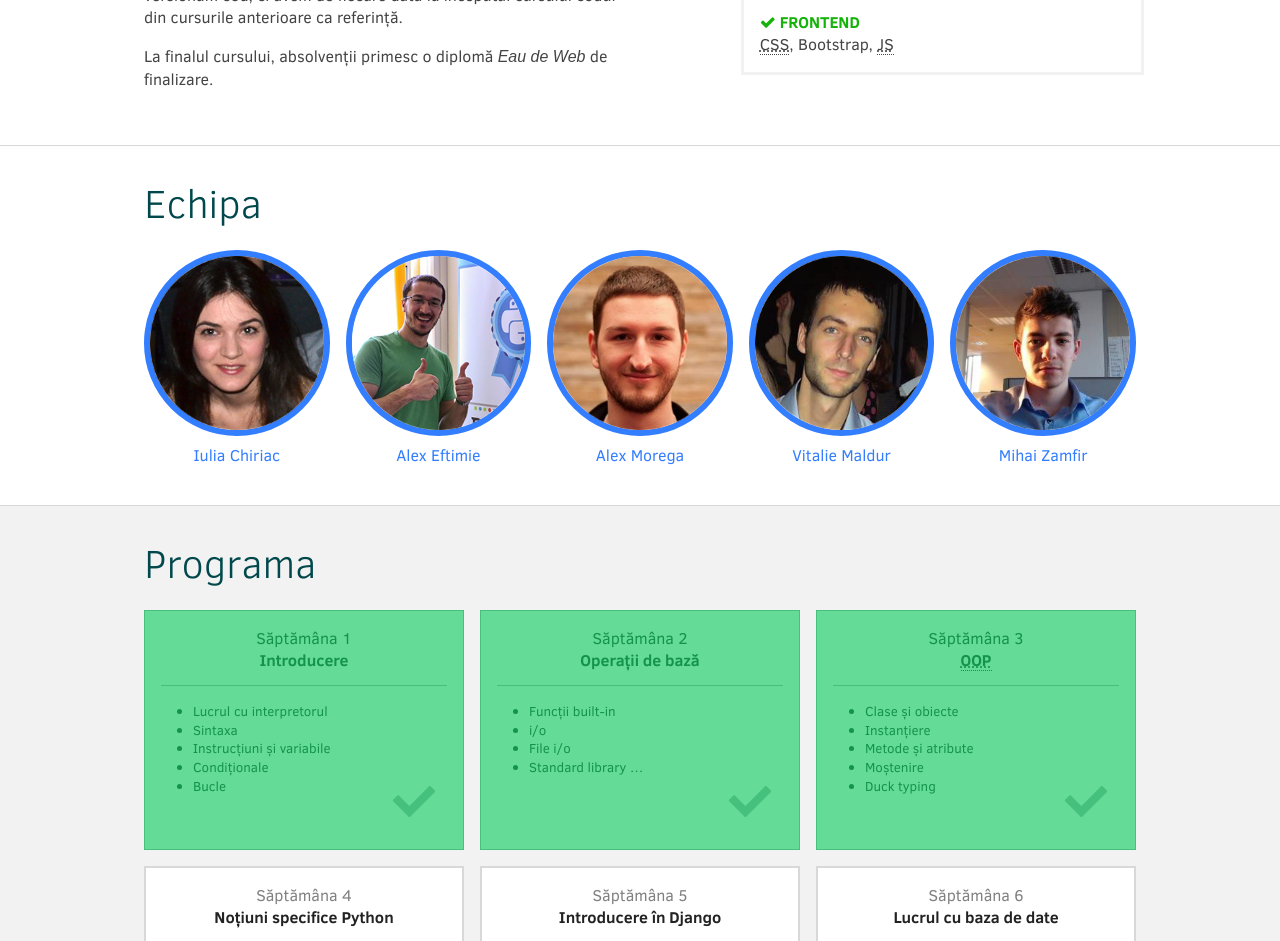
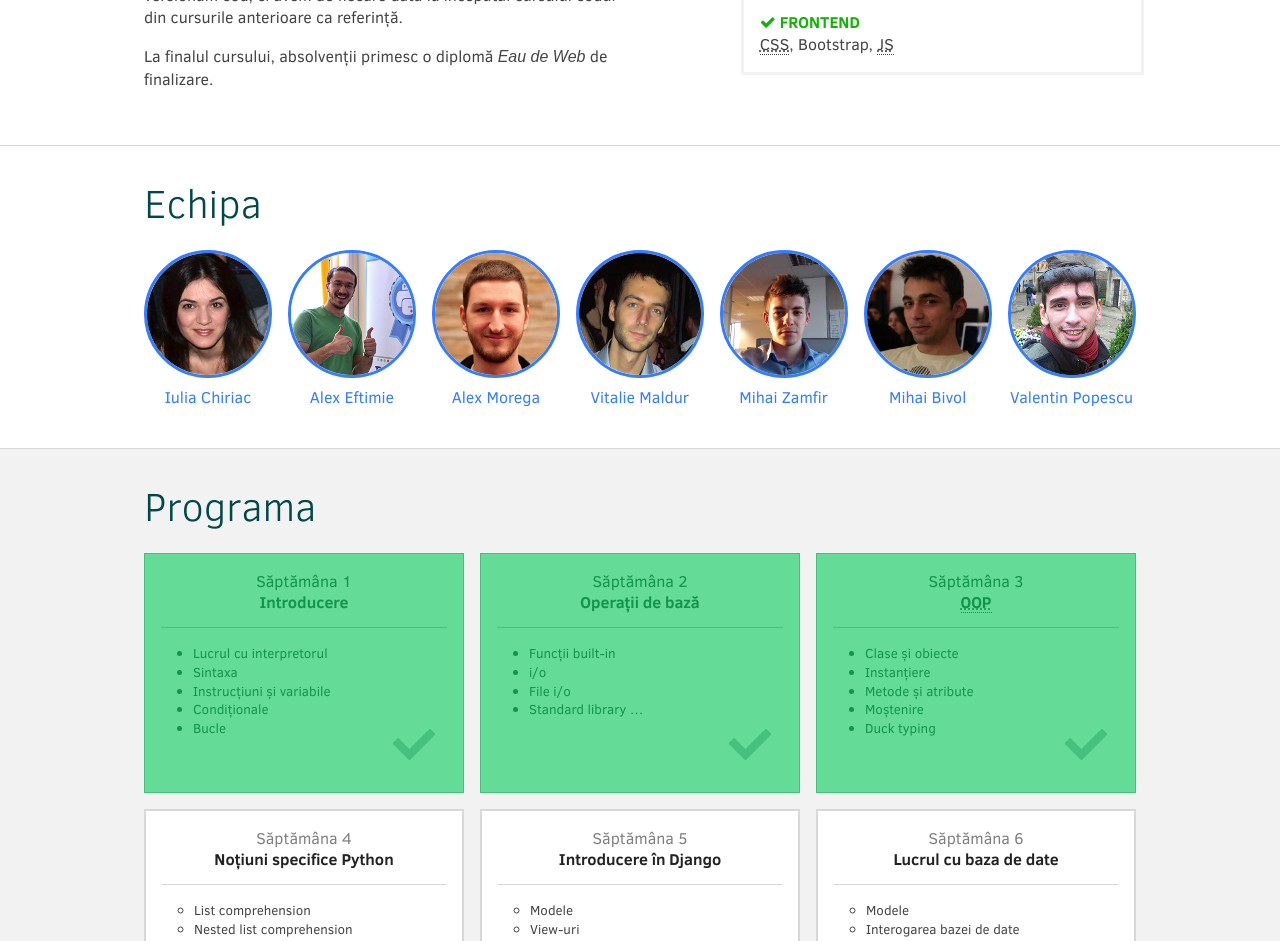
Before and after one commit to eaudeweb/purepython, a Jekyll site: the page index.html, which Jekyll copies as it is, in a window 1280 px wide. Shown: the part 1194-2135 px from the top of the page. Built offline with Jekyll 4.4.1, drawn with Linux system fonts in a browser that asks for light colours; nearby versions of some CDN libraries; some web fonts are replaced; Markdown is read by kramdown in place of the engine named in the settings.

Commit message:
The more the merrier

```diff
--- a/css/main.css
+++ b/css/main.css
@@ -625,10 +625,10 @@ a[data-modal="close"]:hover {
   }
   .profile-link {
     text-align: left;
-    line-height: 48px;
+    line-height: 60px;
   }
   .avatar {
-    width: 48px;
+    width: 60px;
     float: left;
     border-width: 2px;
     margin-right: .5em;
@@ -669,10 +669,10 @@ a[data-modal="close"]:hover {
     width: 50%;
   }
   .team-member {
-    width: 20%;
+    width: 14.28%;
   }
   .avatar {
-    border-width: 6px;
+    border-width: 3px;
   }
   .schedule .col {
     width: 33.333333%;
--- a/index.html
+++ b/index.html
@@ -124,6 +124,18 @@
             <a class="profile-link" href="http://ro.linkedin.com/pub/mihai-zamfir/67/92a/9b0">
               <div class="img avatar"><img src="img/avatar-mihai.png" alt="Mihai Zamfir"></div>
               Mihai Zamfir
+            </a>
+          </li>
+          <li class="col team-member">
+            <a class="profile-link" href="http://ro.linkedin.com/pub/mihai-bivol/38/258/501">
+              <div class="img avatar"><img src="img/avatar-bivol.png" alt="Mihai Bivol"></div>
+              Mihai Bivol
+            </a>
+          </li>
+          <li class="col team-member">
+            <a class="profile-link" href="https://www.behance.net/ppscvalentin">
+              <div class="img avatar"><img src="img/avatar-valoare.png" alt="Valentin Popescu"></div>
+              Valentin Popescu
             </a>
           </li>
         </ul>
```
Also changed, not shown: img/avatar-bivol.png (added), img/avatar-valoare.png (added).
